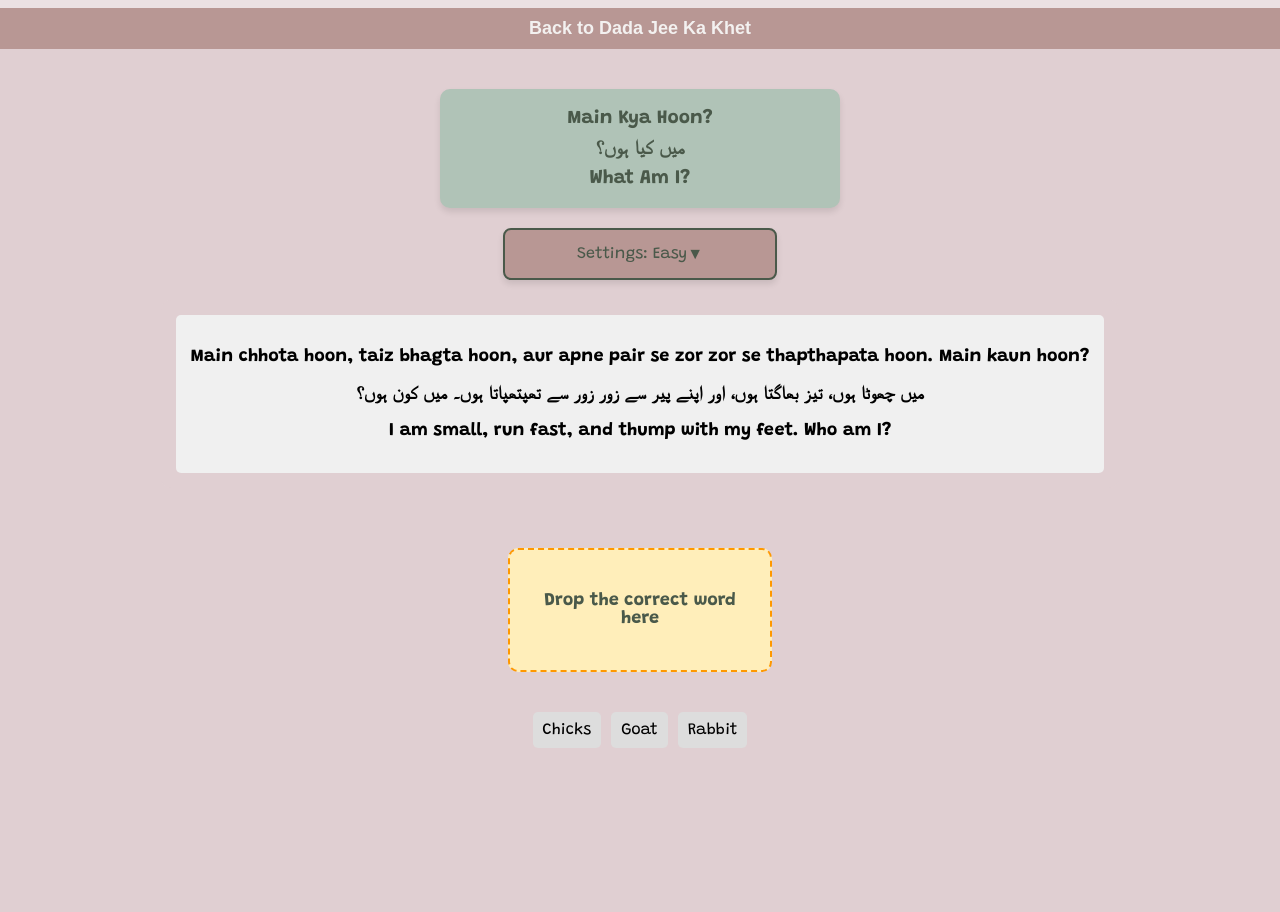
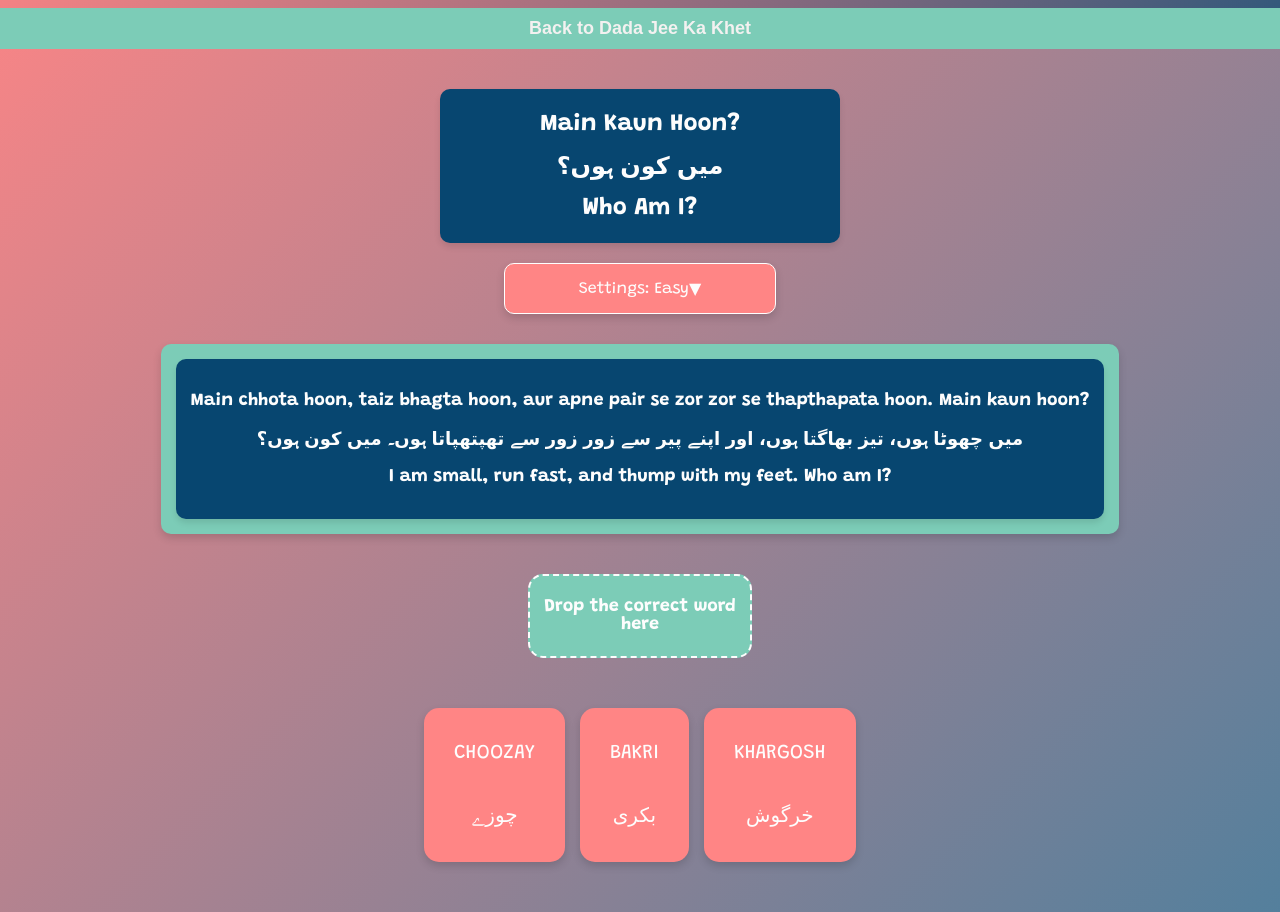
Before and after one commit to nfahmed11/KahaniKorner-DadaJeeLinks, a plain HTML site: page game2.html in a window 1280 px wide. Shown: the part 91-1003 px from the top of the page. Before the commit the page ends 859 px from the top, so only its background shows below. Drawn offline with Linux system fonts and the light colour scheme; a web font is replaced by a local one.

Commit message:
Add files via upload

```diff
--- a/game2.css
+++ b/game2.css
@@ -1,11 +1,50 @@
-h1 {
-  font-size: 1.2rem;
-  color: #4a594a;
-  margin: 5px;
+/* Updated CSS for Dada Jee Ka Khet - Riddle Game */
+
+/* Define CSS variables for a modern, playful design */
+:root {
+  --primary: #7cccb7; /* Bold, playful orange */
+  --accent: #fdfdfd; /* For text and borders */
+  --background: #ff8585; /* Light, inviting background */
+  --secondary-bg: #074670; /* New secondary background color */
 }
 
+body {
+  color: var(--accent);
+  background: linear-gradient(135deg, var(--background), #074670b0);
+  font-family: "Grandstander", cursive, sans-serif;
+  margin: 0;
+  padding: 0;
+}
+
+/* Header styling */
+header {
+  background: linear-gradient(135deg, var(--background), #074670b0);
+  padding: 20px;
+  text-align: center;
+}
+
+/* Navigation */
+nav {
+  text-align: center;
+}
+nav a {
+  text-decoration: none;
+  /* color: var(--accent); */
+  font-weight: bold;
+}
+
+.container {
+  display: flex;
+  flex-direction: column;
+  justify-content: space-evenly;
+  align-items: center;
+  min-height: 100vh;
+  padding: 20px;
+}
+
+/* Title Container */
 .title-container {
-  background-color: #b0c3b7;
+  background: var(--secondary-bg);
   padding: 15px;
   border-radius: 10px;
   text-align: center;
@@ -19,27 +58,32 @@ h1 {
   flex-direction: column;
   align-items: center;
   box-sizing: border-box;
-  overflow: hidden;
 }
 
-/* Change settings of game */
+/* Headings */
+h1 {
+  font-size: 1.5rem;
+  /* color: var(--accent); */
+  margin: 8px 0;
+}
 
+/* Settings Container */
 .settings-container {
   width: 250px;
-  background-color: #b89794;
-  border: 2px solid #4a594a;
-  border-radius: 8px;
+  background-color: var(--background);
+  border: 1px solid #ffffff;
+  border-radius: 10px;
   padding: 10px;
-  color: #ffffff;
   cursor: pointer;
   position: relative;
   user-select: none;
+  margin: 0 auto;
+  box-shadow: 0px 4px 8px rgba(0, 0, 0, 0.15);
   display: flex;
   justify-content: center;
   align-items: center;
   margin-left: auto;
   margin-right: auto;
-  box-shadow: 0px 4px 6px rgba(0, 0, 0, 0.1);
 }
 
 .settings-header {
@@ -48,9 +92,6 @@ h1 {
   align-items: center;
   font-size: 16px;
   padding: 5px 10px;
-
-  border-radius: 6px;
-  color: #4a594a;
 }
 
 .settings-header .arrow {
@@ -64,18 +105,23 @@ h1 {
 .settings-dropdown {
   background-color: #ebe1e3;
   padding: 10px;
-  border-radius: 6px;
-  border: 1px solid #4a594a;
+  border-radius: 10px;
+  border: 1px solid var(--accent);
   position: absolute;
   width: 250px;
   top: 100%;
   left: 0;
   z-index: 10;
+  opacity: 0;
+  transform: translateY(-10px);
+  transition: opacity 0.3s ease, transform 0.3s ease;
   display: none;
 }
 
 .settings-dropdown.visible {
-  display: block; /* Shown when 'visible' class is added */
+  display: block;
+  opacity: 1;
+  transform: translateY(0);
 }
 
 .settings-dropdown .difficulty-section,
@@ -90,10 +136,10 @@ h1 {
   gap: 8px;
   padding: 5px 0;
   font-size: 14px;
-  color: #4a594a;
+  color: var(--secondary-bg);
 }
 
-/* game container */
+/* Game Area */
 .game-area {
   display: flex;
   flex-direction: column;
@@ -101,62 +147,97 @@ h1 {
   gap: 20px;
 }
 
-/* dropzone for correct answer */
+/* Riddle Container */
+.riddle-container {
+  background-color: var(--primary);
+  padding: 15px;
+  border-radius: 10px;
+  font-size: 18px;
+  font-weight: bold;
+  display: flex;
+  justify-content: center;
+  align-items: center;
+  min-height: 100px;
+  margin: 30px auto 20px;
+  box-shadow: 0px 4px 8px rgba(0, 0, 0, 0.15);
+}
+
+.riddle-row {
+  display: flex;
+  gap: 10px;
+  justify-content: center;
+}
+
+.riddle-box {
+  background: var(--secondary-bg);
+  padding: 15px;
+  border-radius: 10px;
+  min-width: 100px;
+  text-align: center;
+  font-weight: bold;
+  box-shadow: 0px 4px 6px rgba(0, 0, 0, 0.1);
+}
+
+/* Drop Zone */
 .drop-zone {
   width: 220px;
   height: 80px;
-  border: 2px dashed #4a594a;
+  background: var(--primary);
+  border: 2px dashed var(--accent);
+  border-radius: 15px;
   display: flex;
   flex-direction: column;
   align-items: center;
   justify-content: center;
   font-size: 18px;
-  color: #4a594a;
+  color: var(--accent);
   font-weight: bold;
   text-align: center;
-  border-radius: 10px;
+  transition: background 0.3s ease, transform 0.3s ease;
+}
+.drop-zone:hover {
+  transform: scale(1.05);
 }
 
-/* riddle */
-.riddle-container {
-  background-color: #e0cfd2;
-  padding: 15px;
-  border-radius: 10px;
-  margin-bottom: 20px;
-  font-size: 18px;
-  font-weight: bold;
-}
-
+/* Word Options */
 .word-options {
   display: flex;
+  flex-wrap: wrap;
+  justify-content: center;
   gap: 15px;
+  margin: 30px;
 }
 
 .word {
-  background-color: #b0c3b7;
+  background-color: var(--background);
   padding: 15px 30px;
-  border-radius: 10px;
+  border-radius: 15px;
   cursor: grab;
   font-size: 20px;
   text-align: center;
   display: flex;
   flex-direction: column;
-  box-shadow: 0px 4px 6px rgba(0, 0, 0, 0.1);
+  box-shadow: 0px 4px 8px rgba(0, 0, 0, 0.15);
+  transition: transform 0.2s ease, box-shadow 0.2s ease;
 }
-
-.word .roman {
-  text-transform: uppercase;
+.word:hover {
+  transform: scale(1.05);
+  box-shadow: 0px 6px 12px rgba(0, 0, 0, 0.2);
 }
-
 .word:active {
   cursor: grabbing;
 }
 
+.word .roman-text {
+  text-transform: uppercase;
+}
+
+/* Correct & Incorrect Feedback */
 .correct {
   color: white;
-  background-color: #4a594a;
-  border: 3px solid #bae1ba;
-  box-shadow: 0 0 15px #bae1ba;
+  background-color: #074670;
+  border: 3px solid var(--background);
+  box-shadow: 0 0 15px var(--primary);
   transition: all 0.5s ease;
 }
 
@@ -191,7 +272,7 @@ h1 {
   }
 }
 
-/* confetti code */
+/* Confetti Animation */
 .confetti-container {
   position: fixed;
   top: 0;
@@ -204,8 +285,8 @@ h1 {
 
 .confetti {
   position: absolute;
-  width: 10px;
-  height: 10px;
+  width: 15px;
+  height: 15px;
   border-radius: 50%;
   animation: fall 3s linear infinite;
 }
@@ -218,48 +299,7 @@ h1 {
     transform: translateY(100vh) rotate(360deg);
   }
 }
-
-.riddle-container {
-  display: flex;
-  justify-content: center;
-  align-items: center;
-  min-height: 100px;
-  margin: 20px auto;
-}
-
-.riddle-row {
-  display: flex;
-  gap: 10px;
-  justify-content: center;
-}
-
-.riddle-box {
-  background: #f0f0f0;
-  padding: 15px;
-  border-radius: 5px;
-  min-width: 100px;
-  text-align: center;
-  font-weight: bold;
-}
-
-.word-options {
-  display: flex;
-  justify-content: center;
-  gap: 10px;
-  margin-top: 20px;
-}
-
-.word-box {
-  background: #ddd;
-  padding: 10px;
-  cursor: grab;
-  border-radius: 5px;
-}
-
-.drop-zone {
-  background: #ffeeba;
-  padding: 20px;
-  text-align: center;
-  border: 2px dashed #ff9800;
-  margin-top: 20px;
-}
+/*
+.container {
+  color: white;
+} */
--- a/game2.html
+++ b/game2.html
@@ -22,9 +22,9 @@
 
     <div class="container">
       <div class="title-container">
-        <h1 class="roman">Main Kya Hoon?</h1>
-        <h1 class="urdu">میں کیا ہوں؟</h1>
-        <h1 class="english">What Am I?</h1>
+        <h1 class="roman">Main Kaun Hoon?</h1>
+        <h1 class="urdu">میں کون ہوں؟</h1>
+        <h1 class="english">Who Am I?</h1>
       </div>
 
       <!-- settings container -->
--- a/game2.js
+++ b/game2.js
@@ -570,12 +570,13 @@ function launchConfetti() {
 // settings container
 document.addEventListener("DOMContentLoaded", () => {
   const settingsContainer = document.querySelector(".settings-container");
-
   const settingsDropdown = document.getElementById("settings-dropdown");
   const difficultyOptions = document.querySelectorAll(
     "input[name='difficulty']"
   );
   const selectedDifficulty = document.getElementById("selected-difficulty");
+  const correctSound = new Audio("sounds/success.wav"); // Load sound
+  const incorrectSound = new Audio("sounds/incorrect.wav"); // Load sound
 
   // Toggle dropdown on hover
   settingsContainer.addEventListener("mouseenter", () => {
@@ -612,11 +613,16 @@ document.addEventListener("DOMContentLoaded", () => {
     return filteredRiddles[Math.floor(Math.random() * filteredRiddles.length)];
   }
 
+  let currentRiddle = null; // 🔹 Global variable to store current riddle
+
   function updateRiddle() {
-    const riddleData = getRandomRiddle();
-    const riddleTexts = riddleData.riddles[currentDifficulty.toLowerCase()];
+    currentRiddle = getRandomRiddle(); // ✅ Ensures it's assigned first
+    if (!currentRiddle) return; // ✅ Ensures it's valid before using it
+    const riddleTexts = currentRiddle.riddles[currentDifficulty.toLowerCase()];
 
     riddlesContainer.innerHTML = ""; // Clear previous riddle
+    wordOptions.innerHTML = ""; // 🔹 Ensures word options reset properly
+
     const selectedLanguages = Object.keys(languageCheckboxes).filter(
       (lang) => languageCheckboxes[lang].checked
     );
@@ -664,13 +670,14 @@ document.addEventListener("DOMContentLoaded", () => {
     }
 
     riddleRow.appendChild(riddleBox);
-
     riddlesContainer.appendChild(riddleRow);
-    generateWordOptions(riddleData.word.english);
+    generateWordOptions(currentRiddle.word);
   }
 
   function generateWordOptions(correctAnswer) {
+    if (!correctAnswer) return; // ✅ Ensures correctAnswer is defined before using it
     wordOptions.innerHTML = "";
+
     const wordCount =
       currentDifficulty === "Easy"
         ? 3
@@ -678,15 +685,16 @@ document.addEventListener("DOMContentLoaded", () => {
         ? 5
         : 10;
     const words = [
-      correctAnswer,
+      { romanUrdu: correctAnswer.romanUrdu, urdu: correctAnswer.urdu },
       ...getRandomIncorrectWords(wordCount - 1, correctAnswer),
     ];
     shuffleArray(words);
     words.forEach((word) => {
       const wordBox = document.createElement("div");
-      wordBox.classList.add("word-box");
-      wordBox.textContent = word;
+      wordBox.classList.add("word");
+      wordBox.innerHTML = `<p class='roman-text'>${word.romanUrdu}</p><p class='urdu-text'>${word.urdu}</p>`; // 🔹 Inserting Roman Urdu & Urdu
       wordBox.draggable = true;
+      wordBox.setAttribute("data-answer", JSON.stringify(word)); // 🔹 Storing correct answer as JSON
       wordBox.addEventListener("dragstart", dragStart);
       wordOptions.appendChild(wordBox);
     });
@@ -694,8 +702,8 @@ document.addEventListener("DOMContentLoaded", () => {
 
   function getRandomIncorrectWords(count, correctAnswer) {
     const allWords = riddles
-      .map((r) => r.word.english)
-      .filter((word) => word !== correctAnswer);
+      .map((r) => ({ romanUrdu: r.word.romanUrdu, urdu: r.word.urdu })) // 🔹 Extracts only Roman Urdu & Urdu
+      .filter((word) => word.romanUrdu !== correctAnswer.romanUrdu);
     shuffleArray(allWords);
     return allWords.slice(0, count);
   }
@@ -708,21 +716,45 @@ document.addEventListener("DOMContentLoaded", () => {
   }
 
   function dragStart(event) {
-    event.dataTransfer.setData("text", event.target.textContent);
+    event.dataTransfer.setData(
+      "text",
+      event.target.getAttribute("data-answer")
+    );
   }
 
   dropZone.addEventListener("dragover", (event) => event.preventDefault());
   dropZone.addEventListener("drop", (event) => {
+    if (!currentRiddle) return; // ✅ Prevents errors if riddle is missing
+
     event.preventDefault();
-    const droppedWord = event.dataTransfer.getData("text");
-    const correctWord = riddles.find(
-      (r) => r.riddles[currentDifficulty.toLowerCase()]
-    ).word.english;
-    if (droppedWord === correctWord) {
-      dropZone.textContent = "Correct!";
-      setTimeout(updateRiddle, 2000);
+
+    const droppedWord = JSON.parse(event.dataTransfer.getData("text"));
+    // const correctWord = getRandomRiddle().word;
+    const correctWord = currentRiddle.word; // ✅ Uses the stored displayed riddle
+
+    // 🔎 Checking if the dropped word matches the correct answer
+    if (
+      droppedWord.romanUrdu === correctWord.romanUrdu &&
+      droppedWord.urdu === correctWord.urdu
+    ) {
+      dropZone.innerHTML = `<div class="roman">${droppedWord.romanUrdu}</div><div class="urdu">${droppedWord.urdu}</div>`;
+      dropZone.classList.add("correct");
+
+      correctSound.play(); // ✅ Play success sound
+      launchConfetti(); // ✅ Launch confetti
+
+      setTimeout(() => {
+        updateRiddle();
+        dropZone.textContent = "Drop the correct word here"; // ✅ Reset drop zone after 2 seconds
+        dropZone.classList.remove("correct");
+      }, 2000);
     } else {
-      dropZone.textContent = "Try again!";
+      dropZone.textContent = "Try again!"; // ❌ Incorrect answer feedback
+      dropZone.classList.add("incorrect");
+      incorrectSound.play(); // ✅ Play incorrect sound
+      setTimeout(() => {
+        dropZone.classList.remove("incorrect");
+      }, 300);
     }
   });
 
```
